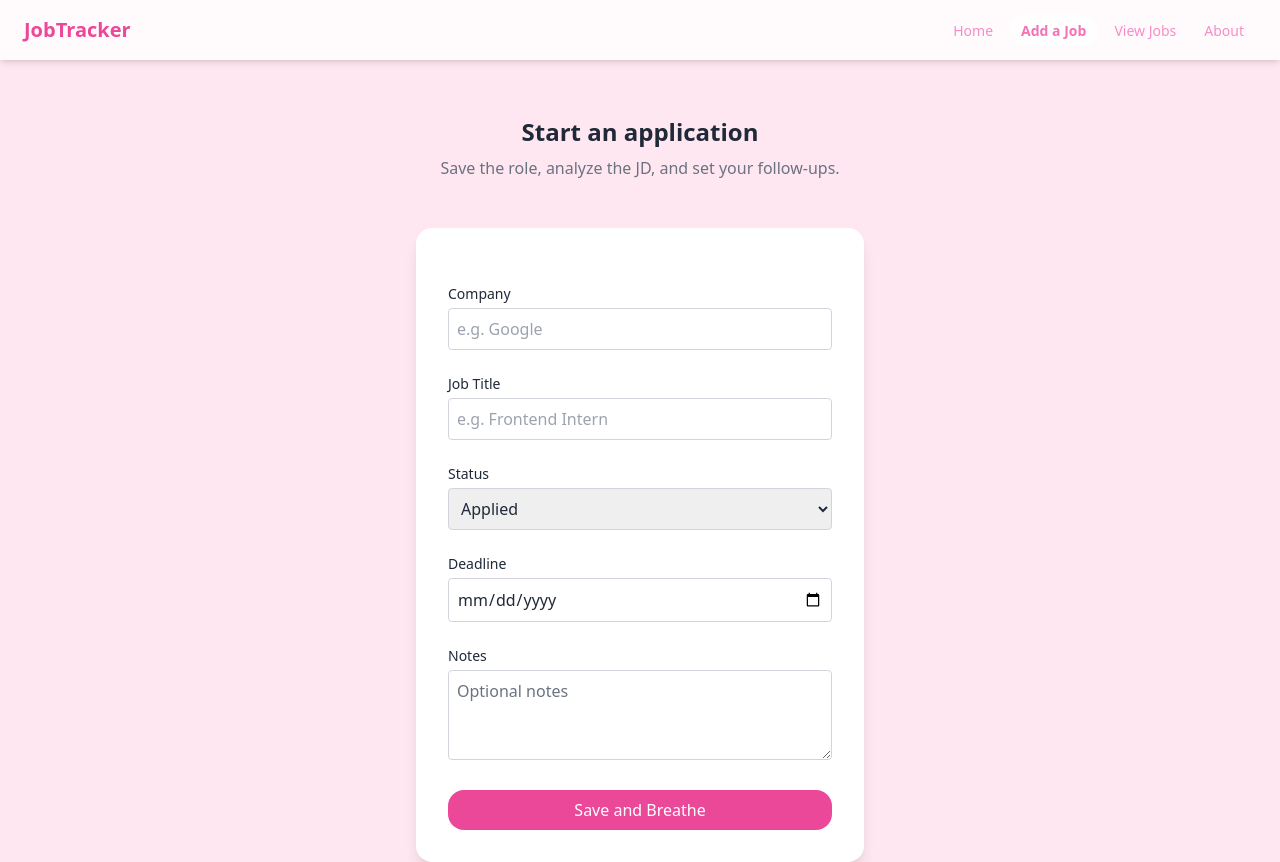
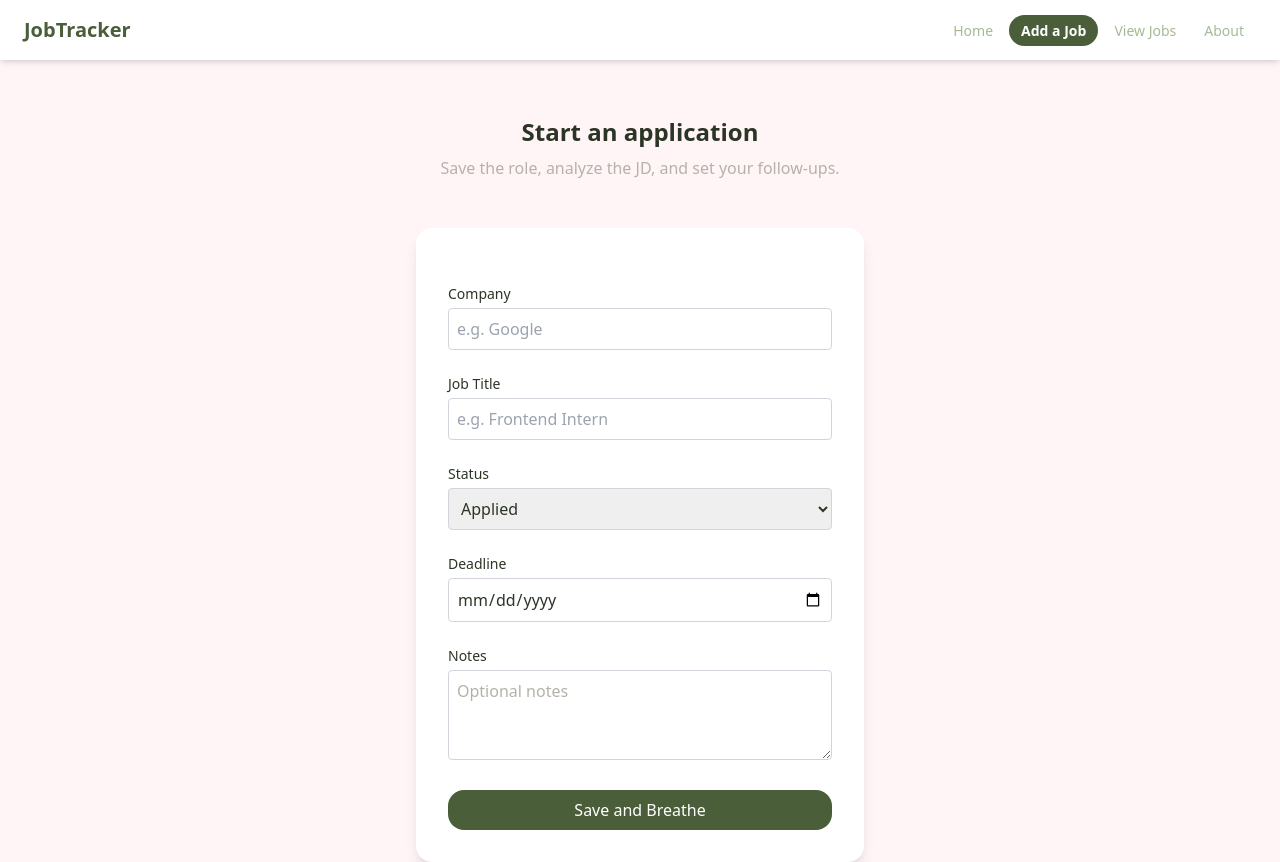
Before and after one commit to LivayaaSharma/Job-Tracker, a Next.js app: page /apply in a window 1280 px wide. Built offline with nearby package versions, Linux system fonts and the light colour scheme.

Commit message:
Added new color theme + tiny improvememnts in Header.tsx

```diff
--- a/components/Header.tsx
+++ b/components/Header.tsx
@@ -5,15 +5,17 @@ type HeaderProps = {
 };
 
 export default function Header({ title, subtitle, align = "center" }: HeaderProps) {
-  const alignStyle =
-    align === "left" ? "text-left" : align === "right" ? "text-right" : "text-center";
+  const alignClass ={
+    left: "text-left",
+    center: "text-center",
+    right: "text-right",
+  };
+  const alignStyle=alignClass[align];
 
   return (
     <section className={`${alignStyle} mt-14`}>
-      <h2 className="mb-2 text-2xl font-bold text-[var(--ink)]">{title}</h2>
-      {subtitle ? <p className="text-[var(--muted)]">{subtitle}</p> : null}
-      {/* Anytime you see {something} inside JSX, it means:
-      "Evaluate this JavaScript code and insert the result right here." */}
+      <h2 className="mb-2 text-2xl font-bold text-ink">{title}</h2>
+      {subtitle && <p className="text-muted">{subtitle}</p>}
     </section>
   );
 }
--- a/components/JobForm.tsx
+++ b/components/JobForm.tsx
@@ -38,7 +38,7 @@ export default function JobForm({ onSave }: JobFormProps) {
         </h3>
 
         <div>
-          <label htmlFor="company" className="block text-sm font-medium text-[var(--ink)]">
+          <label htmlFor="company" className="block text-sm font-medium text-ink">
             Company
           </label>
           <input
@@ -48,14 +48,14 @@ export default function JobForm({ onSave }: JobFormProps) {
             required
             placeholder="e.g. Google"
             className="mt-1 w-full rounded border border-gray-300 p-2
-                       text-[var(--ink)]
-                       focus:border-[var(--pink-400)]
-                       focus:outline-none focus:ring-2 focus:ring-[var(--pink-400)]"
+                       text-ink
+                       focus:border-sage-mid
+                       focus:outline-none focus:ring-2 focus:ring-sage-mid"
           />
         </div>
 
         <div>
-          <label htmlFor="jobTitle" className="block text-sm font-medium text-[var(--ink)]">
+          <label htmlFor="jobTitle" className="block text-sm font-medium text-ink">
             Job Title
           </label>
           <input
@@ -65,14 +65,14 @@ export default function JobForm({ onSave }: JobFormProps) {
             required
             placeholder="e.g. Frontend Intern"
             className="mt-1 w-full rounded border border-gray-300 p-2
-                       text-[var(--ink)]
-                       focus:border-[var(--pink-400)]
-                       focus:outline-none focus:ring-2 focus:ring-[var(--pink-400)]"
+                       text-ink
+                       focus:border-sage-mid
+                       focus:outline-none focus:ring-2 focus:ring-sage-mid"
           />
         </div>
 
         <div>
-          <label htmlFor="status" className="block text-sm font-medium text-[var(--ink)]">
+          <label htmlFor="status" className="block text-sm font-medium text-ink">
             Status
           </label>
           <select
@@ -80,9 +80,9 @@ export default function JobForm({ onSave }: JobFormProps) {
             name="status"
             defaultValue="applied"
             className="mt-1 w-full rounded border border-gray-300 p-2
-                       text-[var(--ink)]
-                       focus:border-[var(--pink-400)]
-                       focus:outline-none focus:ring-2 focus:ring-[var(--pink-400)]"
+                       text-ink
+                       focus:border-sage-mid
+                       focus:outline-none focus:ring-2 focus:ring-sage-mid"
           >
             <option value="applied">Applied</option>
             <option value="interview">Interview</option>
@@ -93,7 +93,7 @@ export default function JobForm({ onSave }: JobFormProps) {
         </div>
 
         <div>
-          <label htmlFor="deadline" className="block text-sm font-medium text-[var(--ink)]">
+          <label htmlFor="deadline" className="block text-sm font-medium text-ink">
             Deadline
           </label>
           <input
@@ -101,14 +101,14 @@ export default function JobForm({ onSave }: JobFormProps) {
             name="deadline"
             type="date"
             className="mt-1 w-full rounded border border-gray-300 p-2
-                       text-[var(--ink)]
-                       focus:border-[var(--pink-400)]
-                       focus:outline-none focus:ring-2 focus:ring-[var(--pink-400)]"
+                       text-ink
+                       focus:border-sage-mid
+                       focus:outline-none focus:ring-2 focus:ring-sage-mid"
           />
         </div>
 
         <div>
-          <label htmlFor="notes" className="block text-sm font-medium text-[var(--ink)]">
+          <label htmlFor="notes" className="block text-sm font-medium text-ink">
             Notes
           </label>
           <textarea
@@ -117,18 +117,18 @@ export default function JobForm({ onSave }: JobFormProps) {
             rows={3}
             placeholder="Optional notes"
             className="mt-1 w-full rounded border border-gray-300 p-2
-                       text-[var(--ink)]
-                       placeholder:text-[var(--muted)]
-                       focus:border-[var(--pink-400)]
-                       focus:outline-none focus:ring-2 focus:ring-[var(--pink-400)]"
+                       text-ink
+                       placeholder:text-muted
+                       focus:border-sage-mid
+                       focus:outline-none focus:ring-2 focus:ring-sage-mid"
           />
         </div>
 
         <button
           type="submit"
-          className="w-full rounded-2xl bg-[var(--pink-500)] py-2 text-white transition
-                     hover:bg-[var(--pink-400)]
-                     focus-visible:outline-none focus-visible:ring-2 focus-visible:ring-[var(--pink-400)]"
+          className="w-full rounded-2xl bg-sage-dark py-2 text-white transition
+                     hover:bg-sage-mid
+                     focus-visible:outline-none focus-visible:ring-2 focus-visible:ring-sage-mid"
         >
           Save and Breathe
         </button>
--- a/components/Navbar.tsx
+++ b/components/Navbar.tsx
@@ -13,8 +13,8 @@ export default function Navbar() {
   const { pathname } = useRouter(); //const router = useRouter(); const pathname = router.pathname;
 
   return (
-    <nav className="flex items-center justify-between bg-white/80 px-6 py-4 shadow-md backdrop-blur">
-      <Link href="/" className="text-xl font-bold text-[var(--pink-500)]">
+    <nav className="flex items-center justify-between bg-card-bg px-6 py-4 shadow-md backdrop-blur">
+      <Link href="/" className="text-xl font-bold text-sage-dark">
         JobTracker
       </Link>
       <div className="space-x-1">
@@ -26,8 +26,8 @@ export default function Navbar() {
               href={link.href}
               className={`rounded-2xl px-3 py-1.5 text-sm transition ${
                 active
-                  ? "bg-white/80 text-[var(--pink-400)] hover:text-[var(--pink-600)] font-semibold"
-                  : "text-[var(--pink-400)] hover:bg-white/80 hover:text-[var(--pink-600)] opacity-80"
+                  ? "bg-sage-dark text-white font-semibold"
+                  : "text-sage-mid hover:text-sage-dark opacity-80"
               }`}
             >
               {link.label}
--- a/pages/about.tsx
+++ b/pages/about.tsx
@@ -3,11 +3,11 @@ import Header from "@/components/Header";
 
 export default function AboutPage() {
   return (
-    <main className="min-h-screen bg-[var(--pink-50)]">
+    <main className="min-h-screen bg-page-bg">
       <Navbar />
       <div className="mx-auto max-w-3xl px-6">
         <Header title="About" subtitle="Pixel‑core, pastel, zero‑clutter." />
-        <p className="mt-6 text-center text-[var(--muted)]">
+        <p className="mt-6 text-center text-muted">
           Short story + links come later. For now this route just exists.
         </p>
       </div>
--- a/pages/apply.tsx
+++ b/pages/apply.tsx
@@ -9,7 +9,7 @@ export default function ApplyPage() {
       <Head>
         <title>Apply • JobTracker</title>
       </Head>
-      <main className="min-h-screen bg-[var(--pink-50)] font-sans">
+      <main className="min-h-screen bg-page-bg font-sans">
         <Navbar />
         <div className="mx-auto max-w-3xl px-6">
           <Header
@@ -22,26 +22,3 @@ export default function ApplyPage() {
     </>
   );
 }
-
-// import Navbar from "@/components/Navbar";
-// import Header from "@/components/Header";
-// import JobForm from "@/components/JobForm";
-
-// export default function ApplyPage() {
-// // ^ Because this file is /pages/apply.tsx,
-// //   Next.js automatically makes it available at the route "/apply".
-
-//   return (
-//     <main className="min-h-screen bg-[var(--pink-50)]">
-//       <Navbar />
-//       <div className="mx-auto max-w-3xl px-6">
-//         <Header title="Add a Job" subtitle="CJSD first. Optional details later." />
-//         <JobForm />
-//       </div>
-//     </main>
-//   );
-// }
-
-// //NOTES:
-
-// //<main> tag helps w better seo, ie software engine optimization, so that this site shows up on or near the top on search engines
--- a/pages/jobs.tsx
+++ b/pages/jobs.tsx
@@ -3,11 +3,11 @@ import Header from "@/components/Header";
 
 export default function JobsPage() {
   return (
-    <main className="min-h-screen bg-[var(--pink-50)]">
+    <main className="min-h-screen bg-page-bg">
       <Navbar />
       <div className="mx-auto max-w-5xl px-6">
         <Header title="Your Jobs" subtitle="Cards + filters coming in Phase 4." />
-        <div className="mt-10 rounded-2xl bg-white p-8 text-[var(--muted)] shadow">
+        <div className="mt-10 rounded-2xl bg-white p-8 text-muted shadow">
           No jobs yet. Add one to get started!
         </div>
       </div>
--- a/styles/globals.css
+++ b/styles/globals.css
@@ -2,22 +2,24 @@
 
 /* 🎨 Custom CSS Variables (Theme Tokens) */
 :root {
-  --ink: #1f2937;
-  --muted: #6b7280;
+  --ink: #2C3525;
+  --muted: #B4B2A9;
 
-  --pink-50: #ffe7f1;
-  --pink-400: #f472b6;
-  --pink-500: #ec4899;
-  --pink-600: #d81b60;
+  --pink-light: #F4C0D1;
+  --pink-bold: #D4537E;
+  --peach: #F0997B;
 
-  --lav-50: #f5e9ff;
-  --lav-400: #c084fc;
-  --lav-500: #a855f7;
+  --sage-light: #DAE5D0;
+  --sage-mid: #8FA878;
+  --sage-dark: #4A5E3A;
+
+  --card-bg: #FFFFFF;
+  --page-bg: #FFF5F6;
 }
 
 html,
 body {
-  background: var(--pink-50);
+  background: var(--page-bg);
 }
 
 @tailwind components;
--- a/tailwind.config.js
+++ b/tailwind.config.js
@@ -2,7 +2,20 @@
 module.exports = {
   content: ["./pages/**/*.{js,ts,jsx,tsx}", "./components/**/*.{js,ts,jsx,tsx}"],
   theme: {
-    extend: {},
+    extend: {
+      colors: {
+        'page-bg': 'var(--page-bg)',
+        'card-bg': 'var(--card-bg)',
+        'ink':'var(--ink)',
+        'muted': 'var(--muted)',
+        'sage-light':'var(--sage-light)',
+        'sage-mid': 'var(--sage-mid)',
+        'sage-dark': 'var(--sage-dark)',
+        'pink-light': 'var(--pink-light)',
+        'pink-bold': 'var(--pink-bold)',
+        'peach': 'var(--peach)',
+      }
+    },
   },
   plugins: [],
 };
```
Also changed, not shown: pages/index.tsx (+6 -6 lines).
